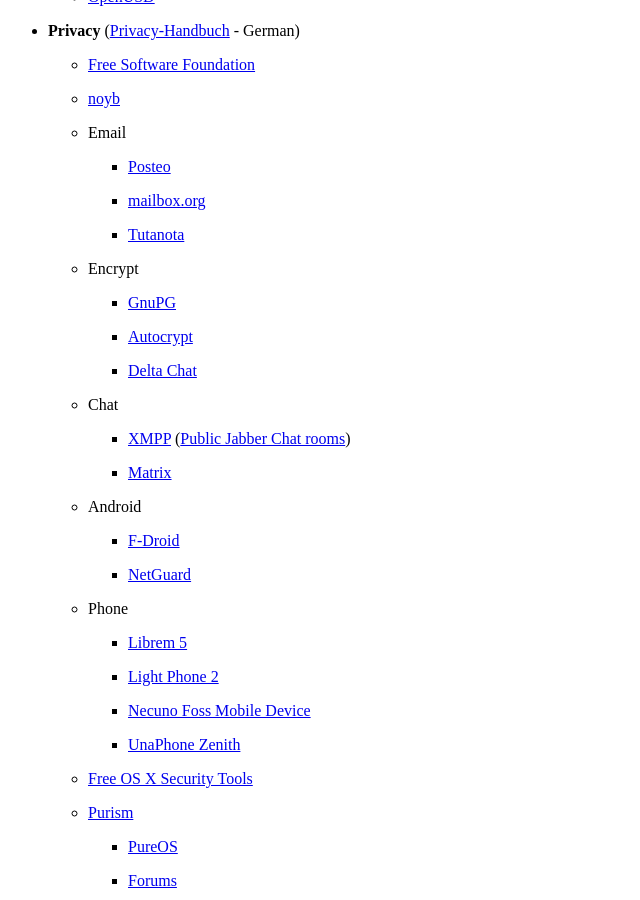
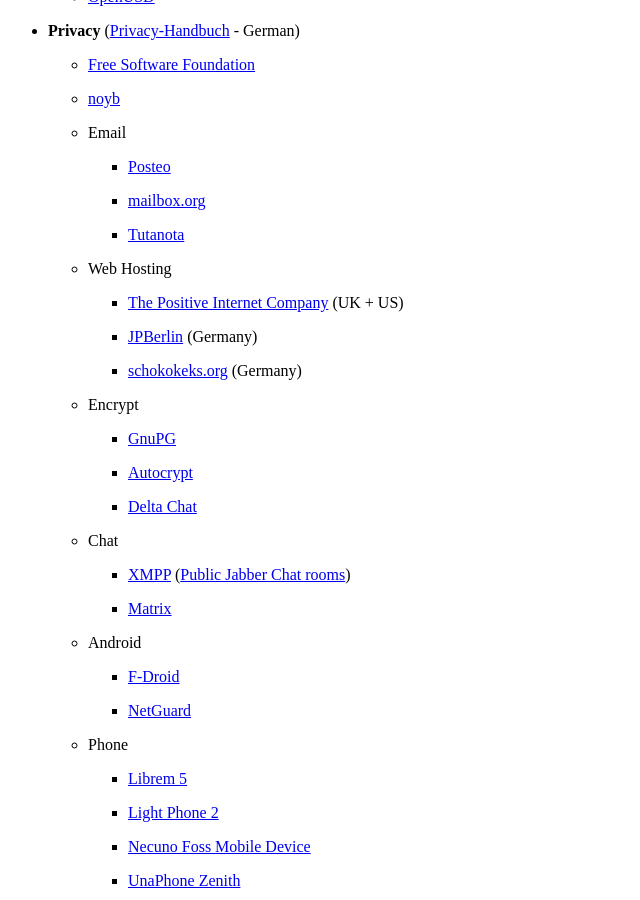
Before and after one commit to wahn/jan_walter_org, a Jekyll site: the page built from links/index.md, in a window 1280 px wide and 900 px high, scrolled down 5225 px. Shown: the whole window, without its empty margins (0-640 px from the left). Built offline with Jekyll 4.4.1, drawn with Linux system fonts in a browser that asks for light colours; Markdown is read by kramdown in place of the engine named in the settings.

Commit message:
Add some Web Hosting companies.

```diff
--- a/links/index.md
+++ b/links/index.md
@@ -337,6 +337,14 @@
 
         + [Tutanota](https://tutanota.com)
 
+    - Web Hosting
+
+        + [The Positive Internet Company](http://www.positive-internet.com) (UK + US)
+
+        + [JPBerlin](https://www.jpberlin.de/) (Germany)
+
+        + [schokokeks.org](https://schokokeks.org) (Germany)
+
     - Encrypt
 
         + [GnuPG](https://gnupg.org)
```
